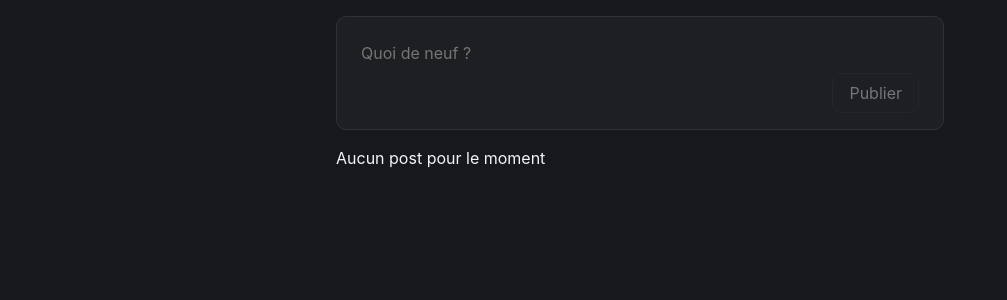
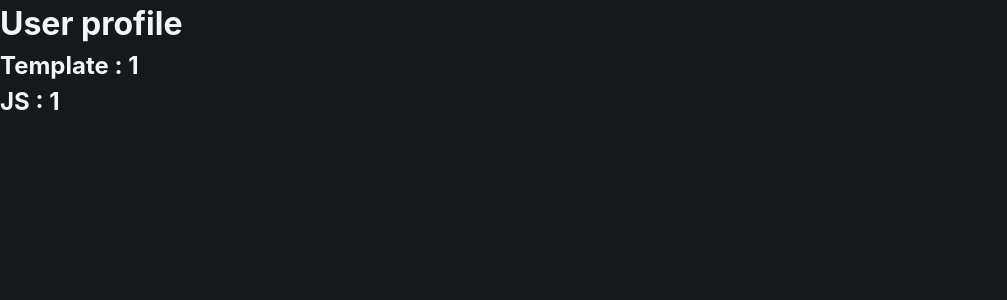
Before and after one commit to VicetTor/TextApp, a Vue app: page /user/1 in a window 1280 px wide. Shown: the top 300 px of the page, without its empty margins (0-1007 px from the left). Built offline with nearby package versions, Linux system fonts and the light colour scheme.

Commit message:
3 eme séance

```diff
--- a/package.json
+++ b/package.json
@@ -12,7 +12,8 @@
   },
   "dependencies": {
     "@heroicons/vue": "^2.2.0",
-    "vue": "^3.5.13"
+    "vue": "^3.5.13",
+    "vue-router": "^4.5.0"
   },
   "devDependencies": {
     "@eslint/js": "^9.18.0",
--- a/src/App.vue
+++ b/src/App.vue
@@ -1,58 +1,3 @@
-<script setup>
-import { ref, computed } from "vue";
-import PostCard from "@/components/PostCard.vue"  //Le @ permet de garder le chemin malgrè le changement de répertoire possible du fichier
-
-const text = ref("");
-const trimmedText = computed(() => text.value.trim());
-
-const posts = ref([]);
-const sortedPost = computed(() => posts.value.toSorted((postA, postB) => postB.createdAt - postA.createdAt))
-
-function addPost() {
-  const newPost = {
-    id: Math.random().toString(36).substring(2),
-    content: trimmedText.value,
-    createdAt: new Date(),
-    author: {
-      username: "VicLou",
-      avatarUrl: "https://media1.tenor.com/m/a5RGfluwSOgAAAAd/sylvian-delhoumi.gif",
-    },
-    like: false
-  };
-  posts.value.push(newPost);
-  text.value = "";
-}
-
-function deletePost(postId){
-  posts.value = posts.value.filter((post) => post.id != postId)
-}
-
-function likePost(postId){
-  let post = posts.value.find((post) => post.id == postId)
-  post.like = !post.like
-}
-
-
-
-
-/*function updateText(event) {
-  text.value = event.target.value;
-} */
-</script>
-
 <template>
-  <main>
-    <div class="container">
-      <form class="card" @submit.prevent="addPost">
-        <textarea name="post" id="post" placeholder="Quoi de neuf ?" v-model="text"> </textarea>
-        <button :disabled="!trimmedText" type="submit">Publier</button>
-      </form>
-
-      <p v-if="!posts.length">Aucun post pour le moment</p>
-
-      <PostCard v-for="(post, index) in sortedPost" :key="index" :post="post" @delete="deletePost" @like="likePost"/>
-
-
-    </div>
-  </main>
+  <RouterView></RouterView> <!-- Sorte de placeholder pour la route qui va être choisit (Router view va se transformer en homePage si on est sur Homepage et inversement pour les autres pages)-->
 </template>
--- a/src/components/PostCard.vue
+++ b/src/components/PostCard.vue
@@ -2,22 +2,27 @@
 import {TrashIcon, HandThumbUpIcon} from "@heroicons/vue/24/outline"
 import {HandThumbUpIcon as solid} from "@heroicons/vue/24/solid"
 import { ref } from "vue";
+import {useRouter} from "vue-router";
 
-defineProps(["post"])
+const router = useRouter(); //obligatoire pour utiliser le router avec la méthode ci-dessous
+
+const props = defineProps(["post"])
 const emit = defineEmits(["delete","like"]);
 
 
+function goToUserProfile(){
+  router.push({ name: "userProfile", params: {username: props.post.author.username}}) // il faut utiliser props car on n'a pas accès au post directement contrairement au template.
+}
 
 </script>
-
-
 
 <template>
     <article class="card">
         <header>
           <img :src="post.author.avatarUrl" alt="avatar" width="36" height="36" />
-          <a>{{ post.author.username }}</a>
-          <small>{{ post.createdAt.toLocaleDateString() }}</small>
+          <a @click="goToUserProfile">{{ post.author.username }}</a> <!-- @click permet de définir un listener sur le click -->
+          <!-- <RouterLink :to="{name: 'userProfile'}"> {{ post.author.username }} </RouterLink>  Exactement la même méthode qu'au dessus -->
+          <small>{{ new Date(post.createdAt).toLocaleDateString() }}</small>
         </header>
         <p>{{ post.content }}</p>
 
--- a/src/main.js
+++ b/src/main.js
@@ -2,5 +2,8 @@ import "./assets/main.css";
 
 import { createApp } from "vue";
 import App from "./App.vue";
+import router from "./router";
 
-createApp(App).mount("#app");
+const app = createApp(App)
+app.use(router); //l'application va utilise le router pour que l'on puisse définir des routes ( Il faut d'abord instancier le router puis faire un mount )
+app.mount("#app"); //le mount permet de définir où le html est mis dans la page web ici dans la div app tout le code html y est.
--- /dev/null
+++ b/src/pages/HomePage.vue
@@ -0,0 +1,67 @@
+<script setup>
+import { ref, computed } from "vue";
+import PostCard from "@/components/PostCard.vue"  //Le @ permet de garder le chemin malgré le changement de répertoire possible du fichier
+
+const text = ref("");
+const trimmedText = computed(() => text.value.trim());
+
+const posts = ref([]);
+const sortedPost = computed(() => posts.value.toSorted((postA, postB) => postB.createdAt - postA.createdAt))
+
+function addPost() {
+  const newPost = {
+    id: Math.random().toString(36).substring(2),
+    content: trimmedText.value,
+    createdAt: new Date(),
+    author: {
+      username: "VicLou",
+      avatarUrl: "https://media1.tenor.com/m/a5RGfluwSOgAAAAd/sylvian-delhoumi.gif",
+    },
+    like: false
+  };
+  posts.value.push(newPost);
+  text.value = "";
+}
+
+function deletePost(postId){
+  posts.value = posts.value.filter((post) => post.id != postId)
+}
+
+function likePost(postId){
+  let post = posts.value.find((post) => post.id == postId)
+  post.like = !post.like
+}
+
+
+const apiPosts = ref([]);
+function fetchPosts(){
+    const results = fetch("https://posts-crud-api.vercel.app/posts");
+    results.then((response) => response.json())
+    .then((data)=>{
+        apiPosts.value = data;
+    });
+}
+
+fetchPosts();
+
+/*function updateText(event) {
+  text.value = event.target.value;
+} */
+</script>
+
+<template>
+  <main>
+    <div class="container">
+      <form class="card" @submit.prevent="addPost">
+        <textarea name="post" id="post" placeholder="Quoi de neuf ?" v-model="text"> </textarea>
+        <button :disabled="!trimmedText" type="submit">Publier</button>
+      </form>
+
+      <p v-if="!apiPosts.length">Aucun post pour le moment</p>
+
+      <PostCard v-for="(post, index) in apiPosts" :key="index" :post="post" @delete="deletePost" @like="likePost"/>
+
+
+    </div>
+  </main>
+</template>
--- /dev/null
+++ b/src/pages/UserProfile.vue
@@ -0,0 +1,21 @@
+<script setup> //permet de ne pas faire d'export à l'inverse du javascript de base ou on doit l'importer ici appvue ou uservue l'import directement grâce au setup
+import {useRoute} from "vue-router";// récupère la route actuelle
+
+const title = "User profile";
+
+const router = useRoute();
+
+const username = router.params.username;
+</script>
+
+<template>
+    <h1>
+        {{ title }} <!-- Rendu déclaratif ici première chose importante du vue.js pour afficher le contenu d'une variable-->
+    </h1>
+    <h2>
+        Template : {{ $route.params.username }} <!-- la librairie vue router export automatiquement une variable $route accès de partout -->
+    </h2>
+    <h2>
+        JS : {{ username }}
+    </h2>
+</template>
--- /dev/null
+++ b/src/router.js
@@ -0,0 +1,23 @@
+import {createRouter, createWebHistory} from "vue-router";
+import HomePage from "./pages/HomePage.vue";
+import UserProfile from "./pages/UserProfile.vue";
+
+const routes = [
+    {
+        path: "/",
+        name: "home",
+        component: HomePage
+    },
+    {
+        path: "/user/:username",
+        name: "userProfile",
+        component: UserProfile
+    }
+];
+
+const router = createRouter({
+    routes, //on est pas obligé de mettre routes : routes car les variables ont le même nom
+    history: createWebHistory() // on a besoin de cette méthode pour que les routes puissent fonctionner.
+});
+
+export default router; //l'export permet ensuite de pouvoir l'importer dans un autre fichier.
```
Also changed, not shown: 1 other file (tests, documents, lock files or other folders).
